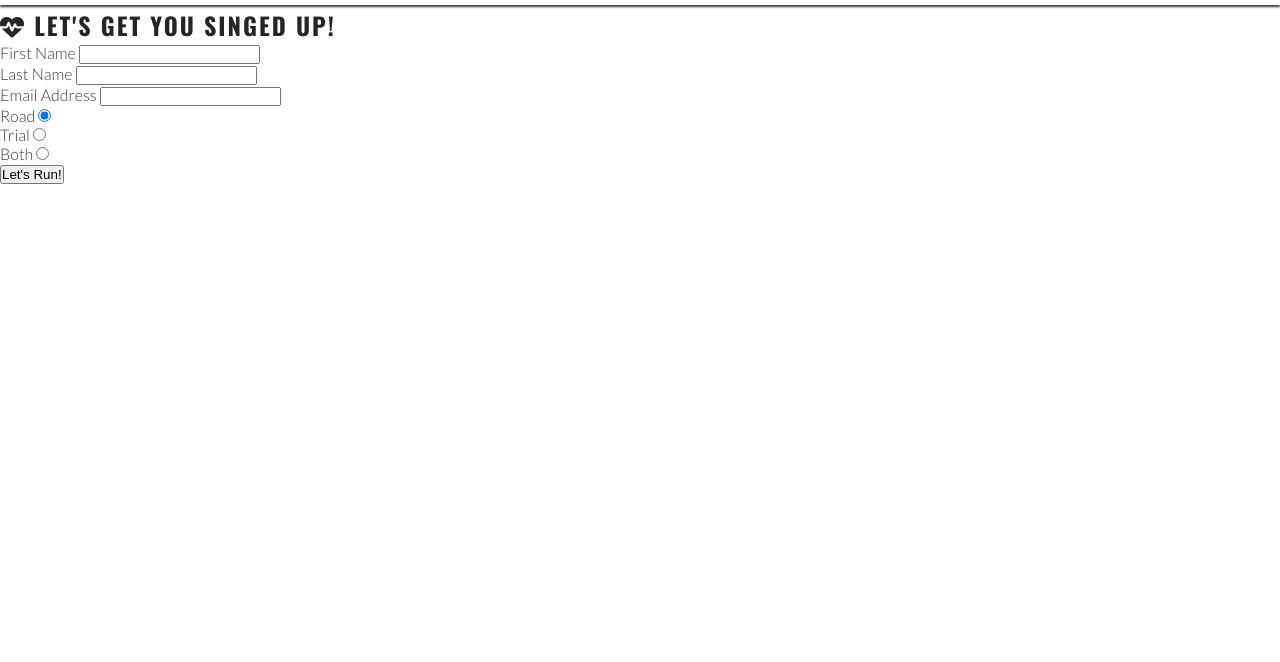
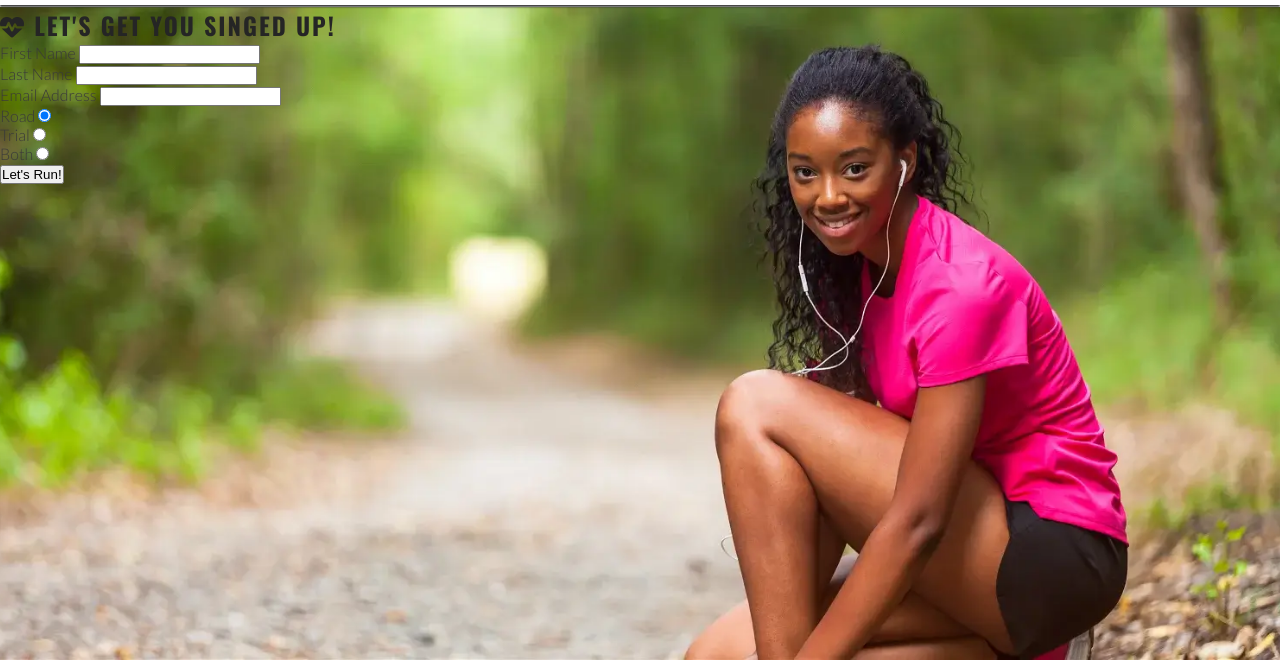
Before and after one commit to liscannor/My-Love-Running-project, a plain HTML site: page singup.html in a window 1280 px wide. Shown: the part 72-734 px from the top of the page. Drawn offline with nearby package versions, Linux system fonts and the light colour scheme.

Commit message:
Add bg image to sing up page

```diff
--- a/assets/css/style.css
+++ b/assets/css/style.css
@@ -96,6 +96,8 @@ main {
     /* Make main el take up any surplus space to push footer down */
     flex: 1 0 auto;
     margin-top: 47px;
+    display: flex;
+    flex-direction: column;
 }
 
 /* Hero section */
@@ -201,6 +203,14 @@ hr {
 
 #photos {
     line-height: 0;
+}
+
+/* Sing Up page */
+#singup {
+background: url("../images/signup-image.webp") no-repeat center/cover;
+background-size: cover;
+background-position: 75%;
+flex-grow: 1;
 }
 
 /* Footer */
```
Also changed, not shown: assets/images/signup-image.webp (added).
